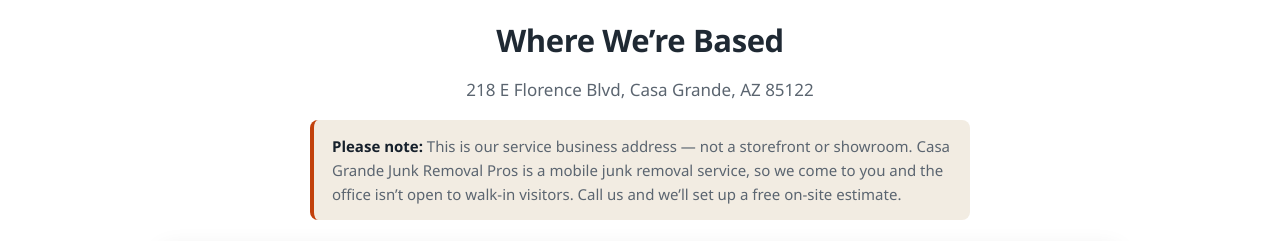
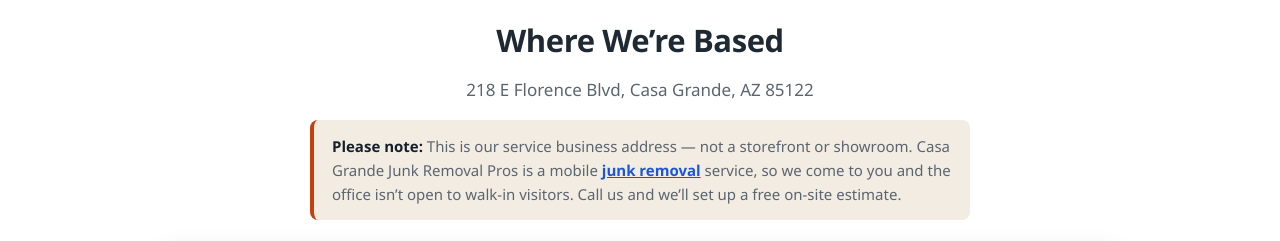
Before and after one commit to iDevRM/junk-removal-casa-grande, a plain HTML site: page index.html in a window 1280 px wide. Shown: the part 6740-6981 px from the top of the page. Drawn offline with Linux system fonts and the light colour scheme; grey boxes are pictures that could not be loaded.

Commit message:
Add backlink to woonsocketjunkremovalco.com (circle #203)

```diff
--- a/index.html
+++ b/index.html
@@ -235,7 +235,7 @@
   <div class="wrap" style="text-align:center;">
     <h2>Where We&rsquo;re Based</h2>
     <p style="color:#5b6570;margin:0 auto 16px;">218 E Florence Blvd, Casa Grande, AZ 85122</p>
-    <p class="note"><strong style="color:#16202b;">Please note:</strong> This is our service business address &mdash; not a storefront or showroom. Casa Grande Junk Removal Pros is a mobile junk removal service, so we come to you and the office isn&rsquo;t open to walk-in visitors. Call us and we&rsquo;ll set up a free on-site estimate.</p>
+    <p class="note"><strong style="color:#16202b;">Please note:</strong> This is our service business address &mdash; not a storefront or showroom. Casa Grande Junk Removal Pros is a mobile <a href="https://woonsocketjunkremovalco.com/" style="color:#1a56db;text-decoration:underline;font-weight:600;">junk removal</a> service, so we come to you and the office isn&rsquo;t open to walk-in visitors. Call us and we&rsquo;ll set up a free on-site estimate.</p>
     <div class="mapbox">
       <iframe title="Map to Casa Grande Junk Removal Pros service address, 218 E Florence Blvd, Casa Grande, AZ 85122" src="https://www.google.com/maps?q=218%20E%20Florence%20Blvd%2C%20Casa%20Grande%2C%20AZ%2085122&amp;output=embed" width="100%" height="420" style="border:0; display:block;" loading="lazy" referrerpolicy="no-referrer-when-downgrade" allowfullscreen></iframe>
     </div>
```
